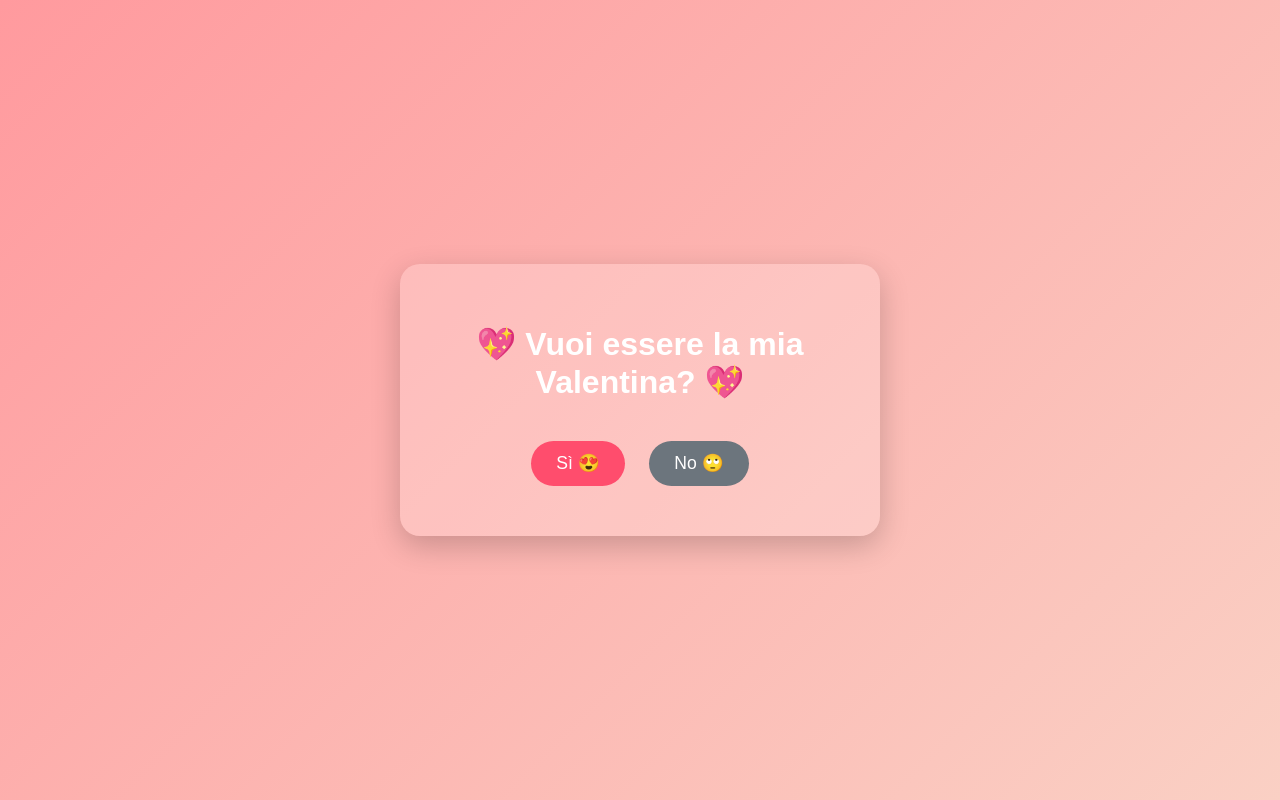
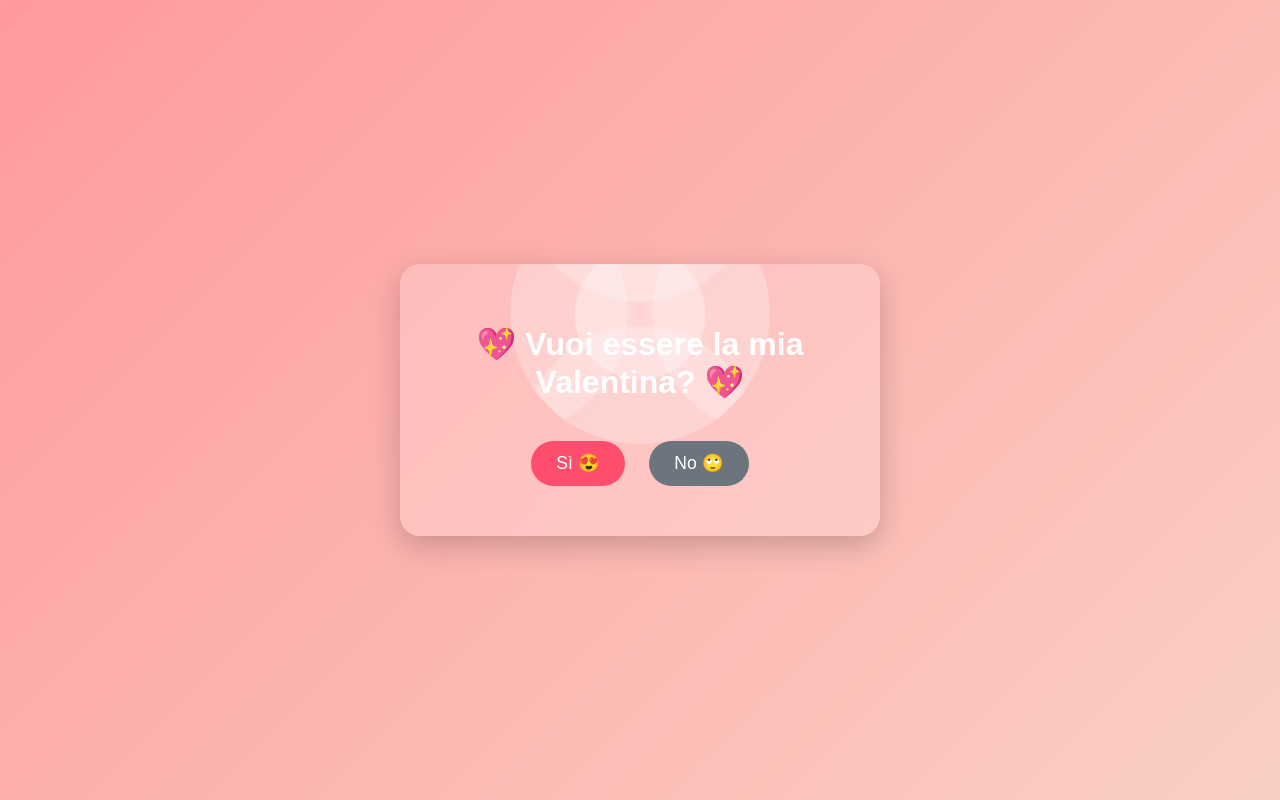
Before and after one commit to EzioAuditore679/san-valentino679833, a plain HTML site: page index.html in a window 1280 px wide. Drawn offline with Linux system fonts and the light colour scheme.

Commit message:
Update Italian comments and add CSS for start element

```diff
--- a/index.html
+++ b/index.html
@@ -61,25 +61,55 @@
         .celebration {
             font-size: 1.8em;
         }
+
+        /* Fiore  */
+#start::before {
+    content: "";
+    position: absolute;
+    width: 260px;
+    height: 260px;
+    background:
+        radial-gradient(circle at 50% 0%, rgba(255,255,255,0.25) 40%, transparent 41%),
+        radial-gradient(circle at 100% 50%, rgba(255,255,255,0.25) 40%, transparent 41%),
+        radial-gradient(circle at 50% 100%, rgba(255,255,255,0.25) 40%, transparent 41%),
+        radial-gradient(circle at 0% 50%, rgba(255,255,255,0.25) 40%, transparent 41%),
+        radial-gradient(circle at 50% 50%, rgba(255,255,255,0.35) 35%, transparent 36%);
+    border-radius: 50%;
+    top: -80px;
+    left: 50%;
+    transform: translateX(-50%);
+    z-index: 0;
+}
+
+
+#start {
+    position: relative;
+    overflow: hidden;
+}
+
+#start * {
+    position: relative;
+    z-index: 1;
+}
     </style>
 </head>
 <body>
 
-    <!-- SCHERMATA INIZIALE -->
+    <!-- schermata inizio -->
     <div class="card" id="start">
         <h1>💖 Vuoi essere la mia Valentina? 💖</h1>
         <button class="yes" onclick="sayYes()">Sì 😍</button>
         <button class="no" onclick="sayNo()">No 🙄</button>
     </div>
 
-    <!-- SCHERMATA SI -->
+    <!-- schermata del si -->
     <div class="card hidden" id="yesScreen">
         <h1 class="celebration">🎉 EVVAIIII 🎉</h1>
         <p>Sapevo che avresti accettato (anche perché eri obbligata🤣🤣)❤️</p>
         <p>Buon San Valentino 💘</p>
     </div>
 
-    <!-- SCHERMATA NO -->
+    <!-- schermata del no -->
     <div class="card hidden" id="noScreen">
         <h1>😏 Eeeee... Ti attacchi</h1>
         <p>La risposta è comunque <strong>SÌ</strong> ❤️</p>
```
